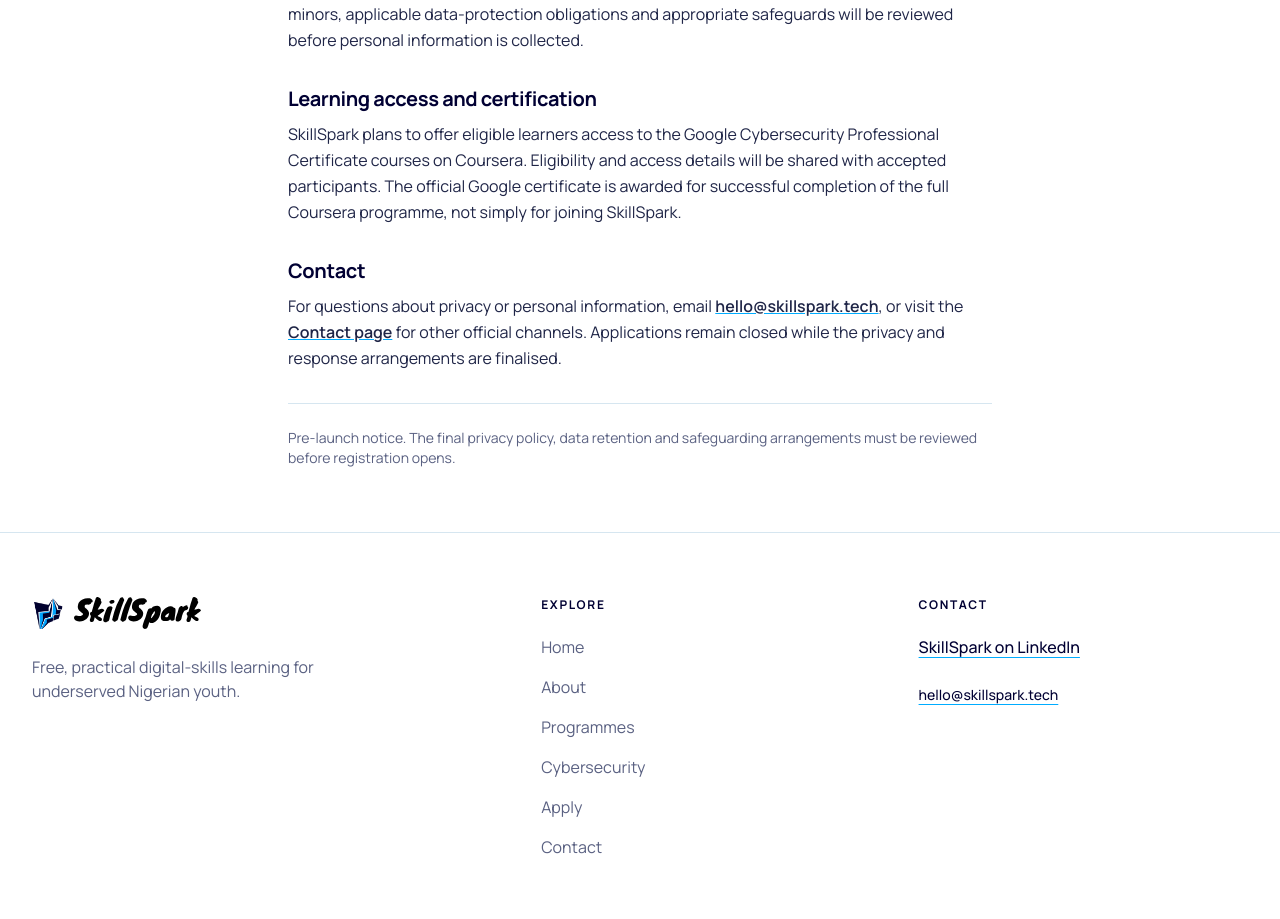
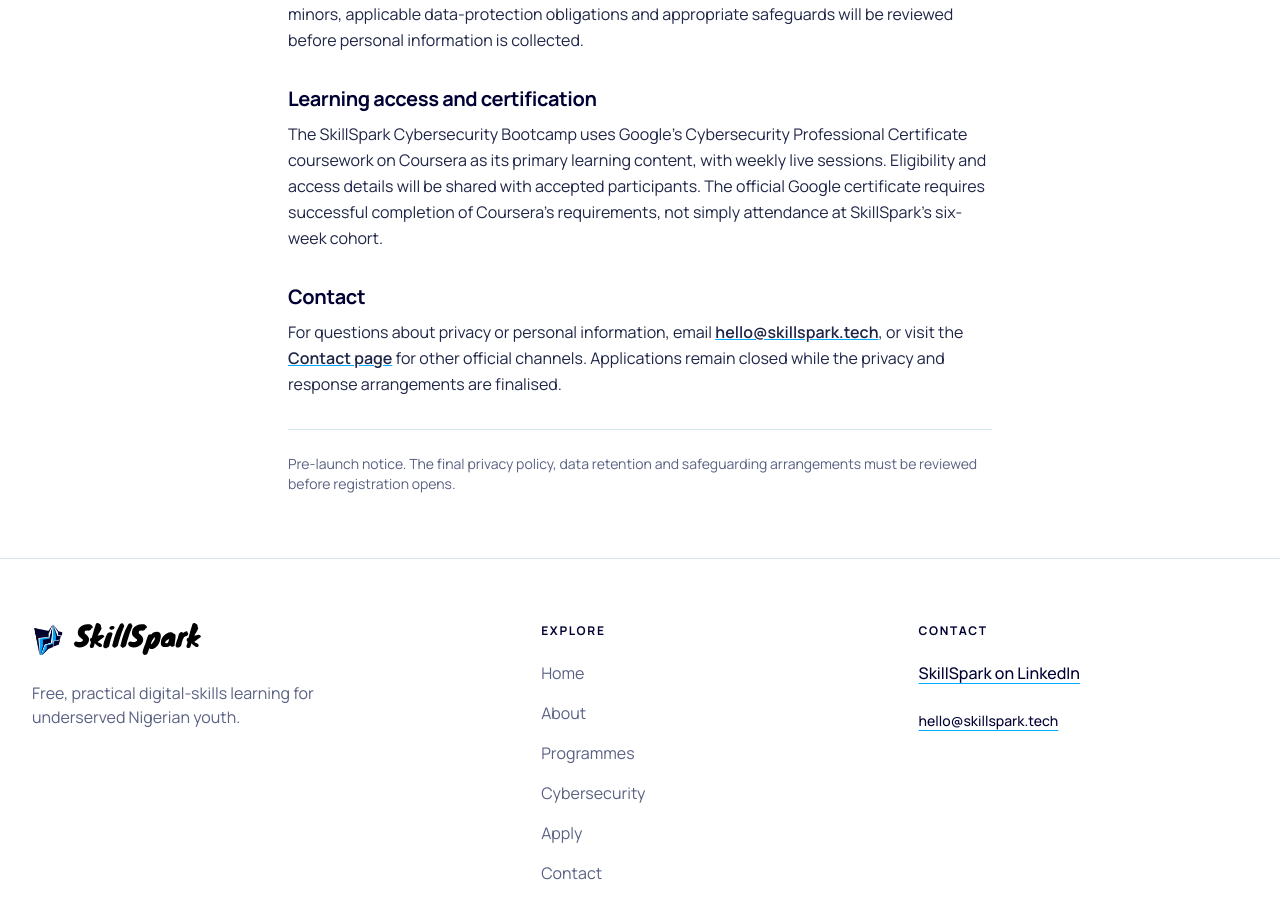
Before and after one commit to msugh1/skillspart-bootcamp, a React (Vite) app: page /privacy in a window 1280 px wide. Shown: the part 868-1787 px from the top of the page. Built offline with nearby package versions, Linux system fonts and the light colour scheme; no server answers; the HTML template or start-up script is replaced by a standard one.

Commit message:
content: align programme details and Coursera-based learning model

```diff
--- a/src/pages/PrivacyPage.tsx
+++ b/src/pages/PrivacyPage.tsx
@@ -12,7 +12,7 @@
         <section><h2 className="text-xl font-bold">Applications and information</h2><p className="mt-2">When intake opens, this site will link to an official Google Form. This website itself does not receive or store application responses. The form will ask only for information needed to review applications and contact applicants.</p></section>
         <section><h2 className="text-xl font-bold">Google Forms</h2><p className="mt-2">Responses are processed using Google's services and accessed by authorised SkillSpark reviewers. The final application form will explain the data collected, its purpose, who has access, retention periods and how applicants can request corrections or deletion.</p></section>
         <section><h2 className="text-xl font-bold">Age eligibility</h2><p className="mt-2">SkillSpark plans to accept learners aged 16 or older. Because 16–17-year-old applicants are still minors, applicable data-protection obligations and appropriate safeguards will be reviewed before personal information is collected.</p></section>
-        <section><h2 className="text-xl font-bold">Learning access and certification</h2><p className="mt-2">SkillSpark plans to offer eligible learners access to the Google Cybersecurity Professional Certificate courses on Coursera. Eligibility and access details will be shared with accepted participants. The official Google certificate is awarded for successful completion of the full Coursera programme, not simply for joining SkillSpark.</p></section>
+        <section><h2 className="text-xl font-bold">Learning access and certification</h2><p className="mt-2">The SkillSpark Cybersecurity Bootcamp uses Google’s Cybersecurity Professional Certificate coursework on Coursera as its primary learning content, with weekly live sessions. Eligibility and access details will be shared with accepted participants. The official Google certificate requires successful completion of Coursera’s requirements, not simply attendance at SkillSpark’s six-week cohort.</p></section>
         <section><h2 className="text-xl font-bold">Contact</h2><p className="mt-2">For questions about privacy or personal information, email <a href={`mailto:${SITE_CONFIG.contactEmail}`} className="font-semibold underline decoration-spark">{SITE_CONFIG.contactEmail}</a>, or visit the <Link reloadDocument to="/contact" className="font-semibold underline decoration-spark">Contact page</Link> for other official channels. Applications remain closed while the privacy and response arrangements are finalised.</p></section>
         <p className="border-t border-line pt-6 text-sm text-muted">Pre-launch notice. The final privacy policy, data retention and safeguarding arrangements must be reviewed before registration opens.</p>
       </section>
```
